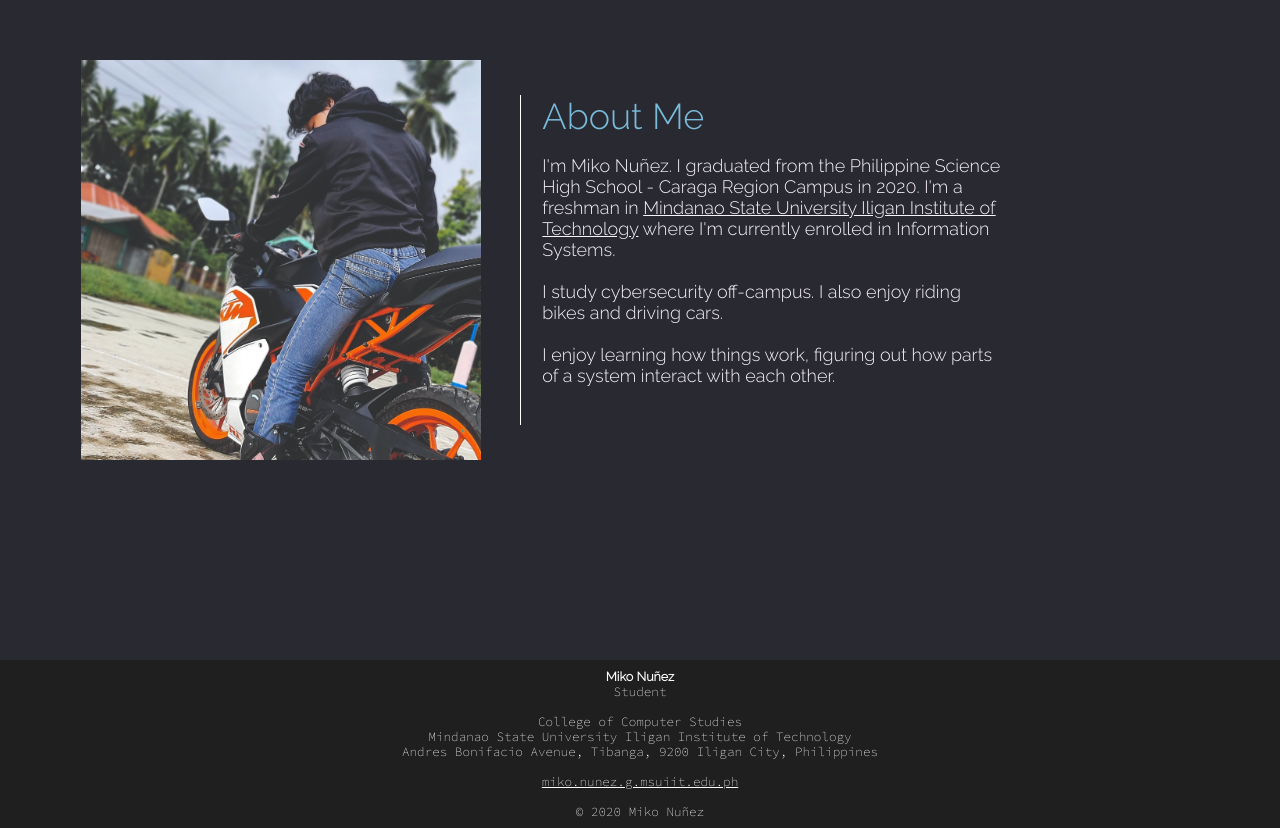
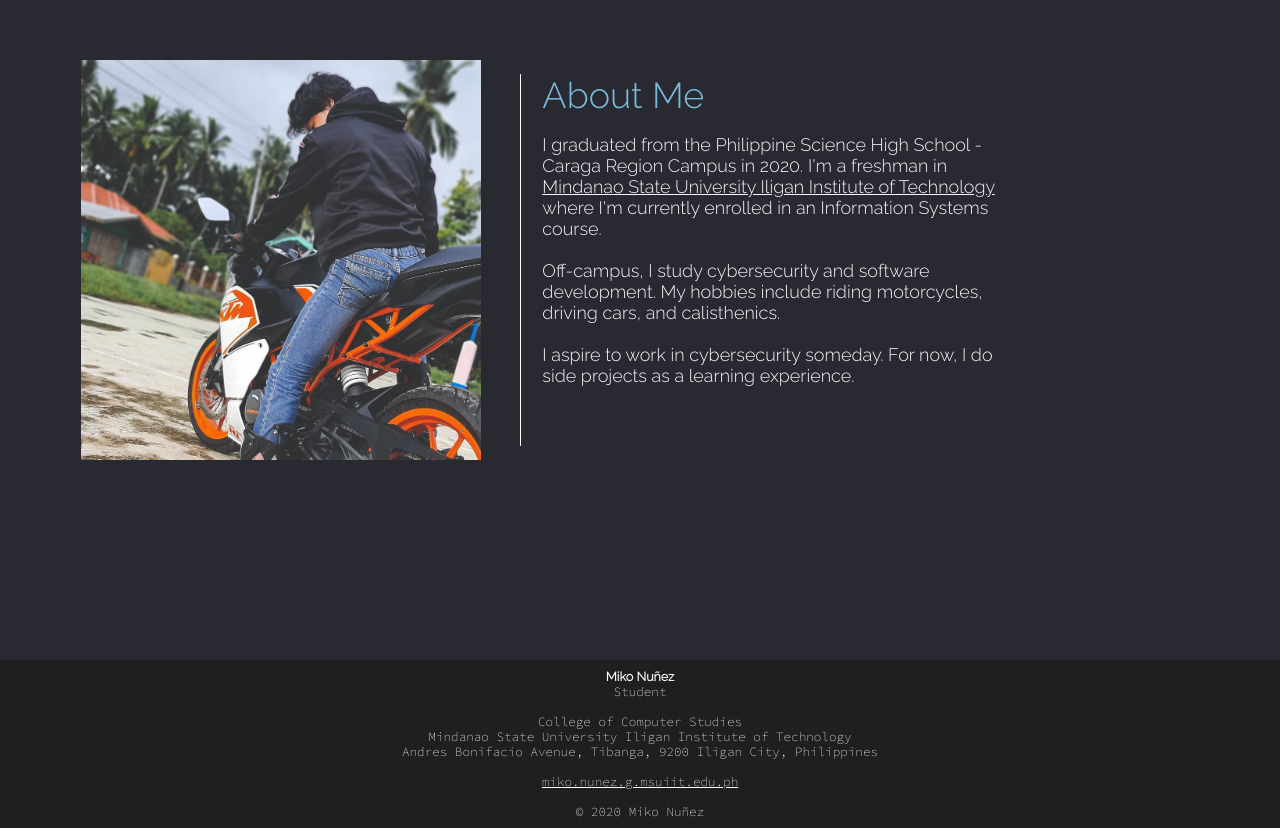
Before and after one commit to mikonunyez/mikonunyez.github.io, a plain HTML site: page index.html in a window 1280 px wide. Shown: the part 940-1768 px from the top of the page. Drawn offline with Linux system fonts and the light colour scheme.

Commit message:
rephrased the about me section

```diff
--- a/index.html
+++ b/index.html
@@ -45,16 +45,18 @@
       <div class="about-content">
         <h1 class="text-header">About Me</h1>
         <p>
-          I'm Miko Nuñez. I graduated from the Philippine Science High School - Caraga Region Campus in 2020.
+          I graduated from the Philippine Science High School - Caraga Region Campus in 2020.
           I'm a freshman in <a target="_blank" href="https://www.msuiit.edu.ph/">Mindanao State University Iligan Institute of Technology</a>
-          where I'm currently enrolled in Information Systems.
+          where I'm currently enrolled in an Information Systems course.
           <br>
           <br>
-          I study cybersecurity off-campus. I also enjoy riding bikes and driving cars.
+          Off-campus, I study cybersecurity and software development. My hobbies include riding motorcycles, driving cars, and calisthenics.
           <br>
           <br>
-          I enjoy learning how things work, figuring out how parts of a system interact with each other.
+          I aspire to work in cybersecurity someday. For now, I do side projects as a learning experience.
           <br>
+          <br>
+
         </p>
         <br>
       </div>
```
